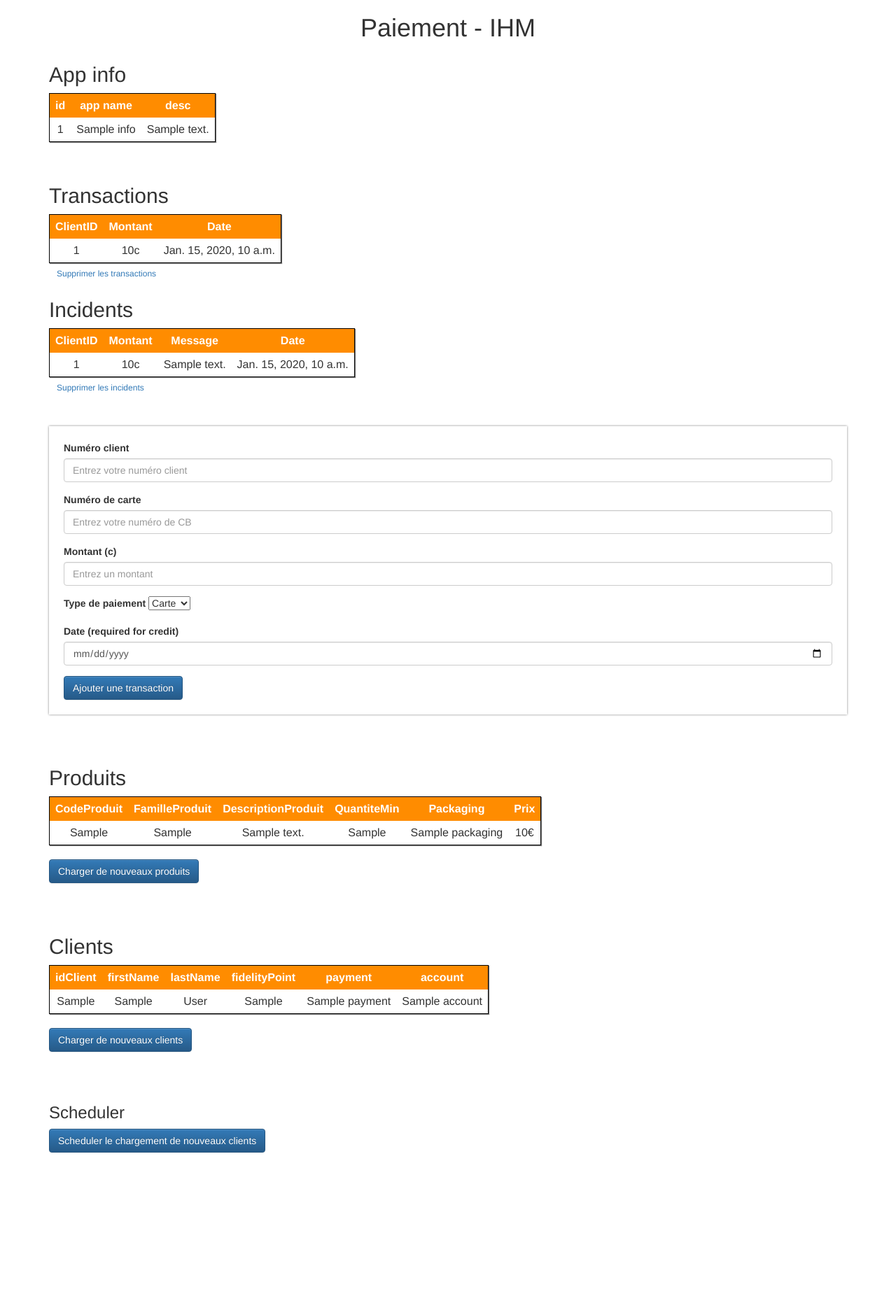
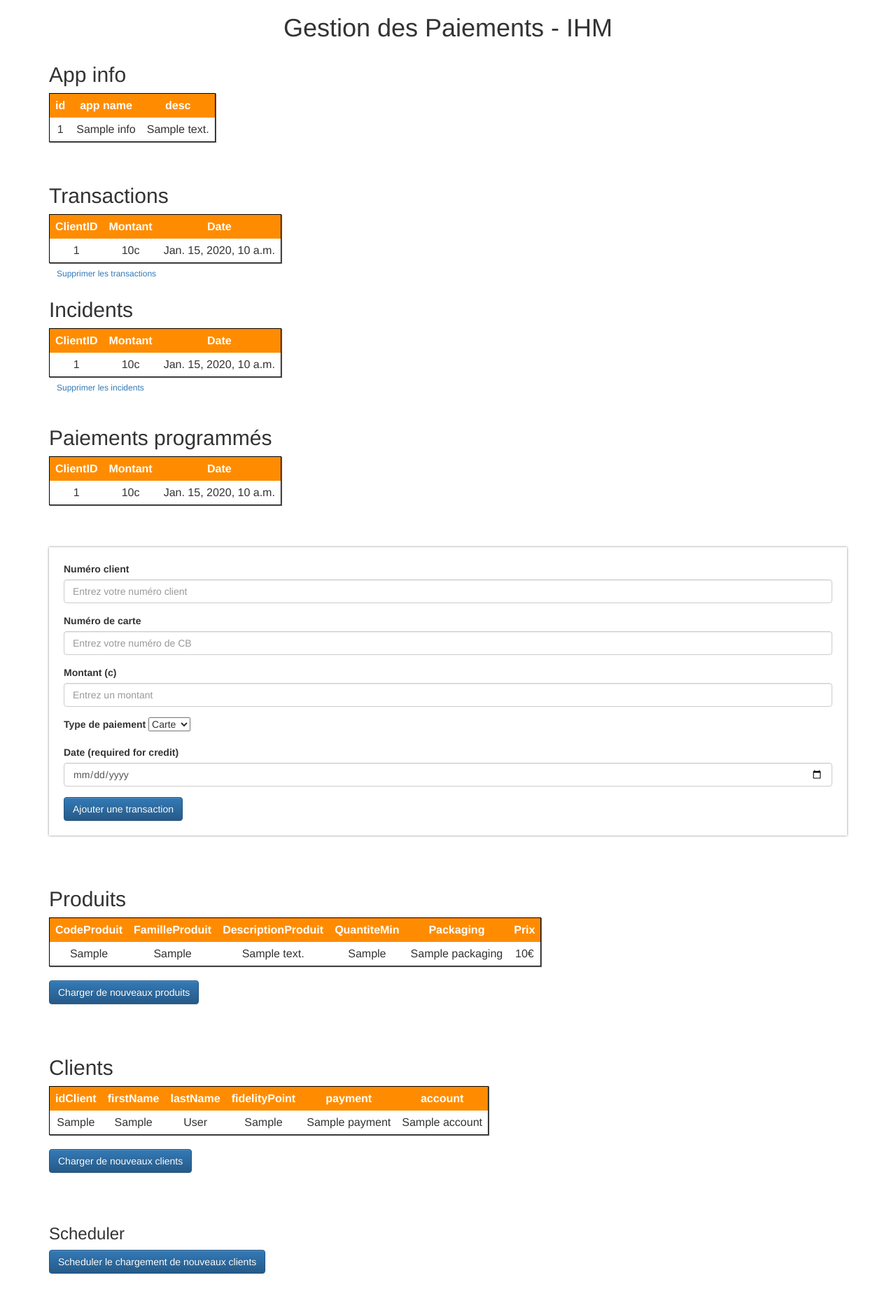
Before and after one commit to ursi-2020/gestion-paiement, a Django app: template application/djangoapp/templates/home.html in a window 1280 px wide. Shown: the top 1862 px of the page at 70% size. Before the commit the page ends 1648 px from the top, so only its background shows below. Run offline with Django 3.2, Linux system fonts and the light colour scheme; the template is opened without the code that fills it: most values are stand-ins (such as "Sample title", 1, 10 or a date in 2020); parts of the project's set-up code (start-up, migrations or seed data) failed here and were passed over; some libraries are stand-ins or nearby versions.

Commit message:
add table for credit payments and fix warning with date

```diff
--- a/application/djangoapp/templates/home.html
+++ b/application/djangoapp/templates/home.html
@@ -1,13 +1,13 @@
 {% load static %}
 <html>
     <head>
-        <title>Gestion Paiement</title>
+        <title>Paiement</title>
         <link rel="stylesheet" href="//maxcdn.bootstrapcdn.com/bootstrap/3.2.0/css/bootstrap.min.css">
         <link rel="stylesheet" href="//maxcdn.bootstrapcdn.com/bootstrap/3.2.0/css/bootstrap-theme.min.css">
         <link rel="stylesheet" href="{% static 'css/style.css' %}">
     </head>
     <body>
-        <h1>Paiement - IHM</h1>
+        <h1>Gestion des Paiements - IHM</h1>
         <div class="container">
             {% if info %}
                 <h2>App info</h2>
@@ -48,16 +48,34 @@
                 <table>
                     <tbody>
                         <tr>
-                            <td>ClientID</td><td>Montant</td><td>Message</td><td>Date</td>
+                            <td>ClientID</td><td>Montant</td><td>Date</td>
                         </tr>
                         {% for i in incidents %}
                             <tr>
-                                <td>{{ i.client_id }}</td><td>{{ i.amount }}c</td><td>{{ i.message }}</td><td>{{ i.date }}</td>
+                                <td>{{ i.client_id }}</td><td>{{ i.amount }}c</td><td>{{ i.date }}</td>
                             </tr>
                         {% endfor %}
                     </tbody>
                 </table>
                 <a href="{% url 'clean_incidents' %}" class="btn btn-secondary btn-sm">Supprimer les incidents</a>
+                <br>
+                <br>
+            {% endif %}
+
+            {% if credits %}
+                <h2>Paiements programmés</h2>
+                <table>
+                    <tbody>
+                        <tr>
+                            <td>ClientID</td><td>Montant</td><td>Date</td>
+                        </tr>
+                        {% for c in credits %}
+                            <tr>
+                                <td>{{ c.client_id }}</td><td>{{ c.amount }}c</td><td>{{ c.date }}</td>
+                            </tr>
+                        {% endfor %}
+                    </tbody>
+                </table>
                 <br>
                 <br>
             {% endif %}
```
Also changed, not shown: application/djangoapp/models.py (+9 -2 lines), application/djangoapp/views.py (+8 -3 lines), application/djangoapp/migrations/0009_auto_20191219_1705.py (added).
